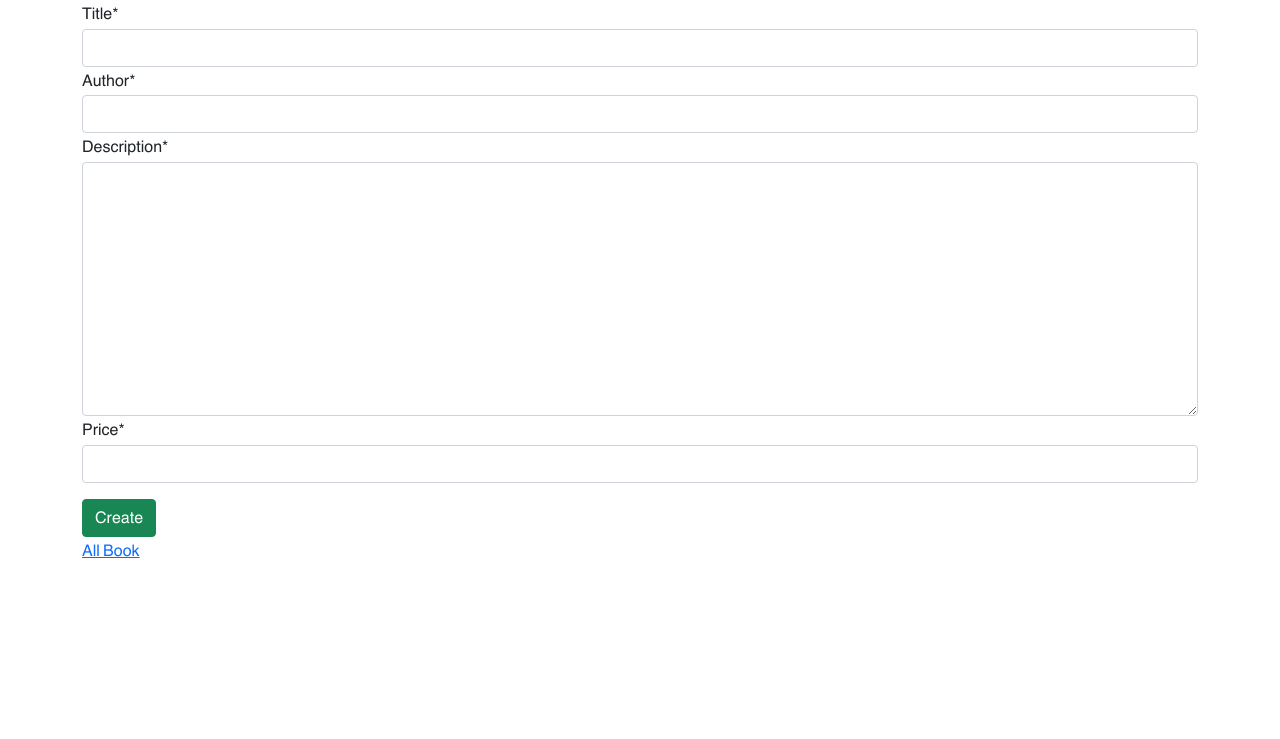
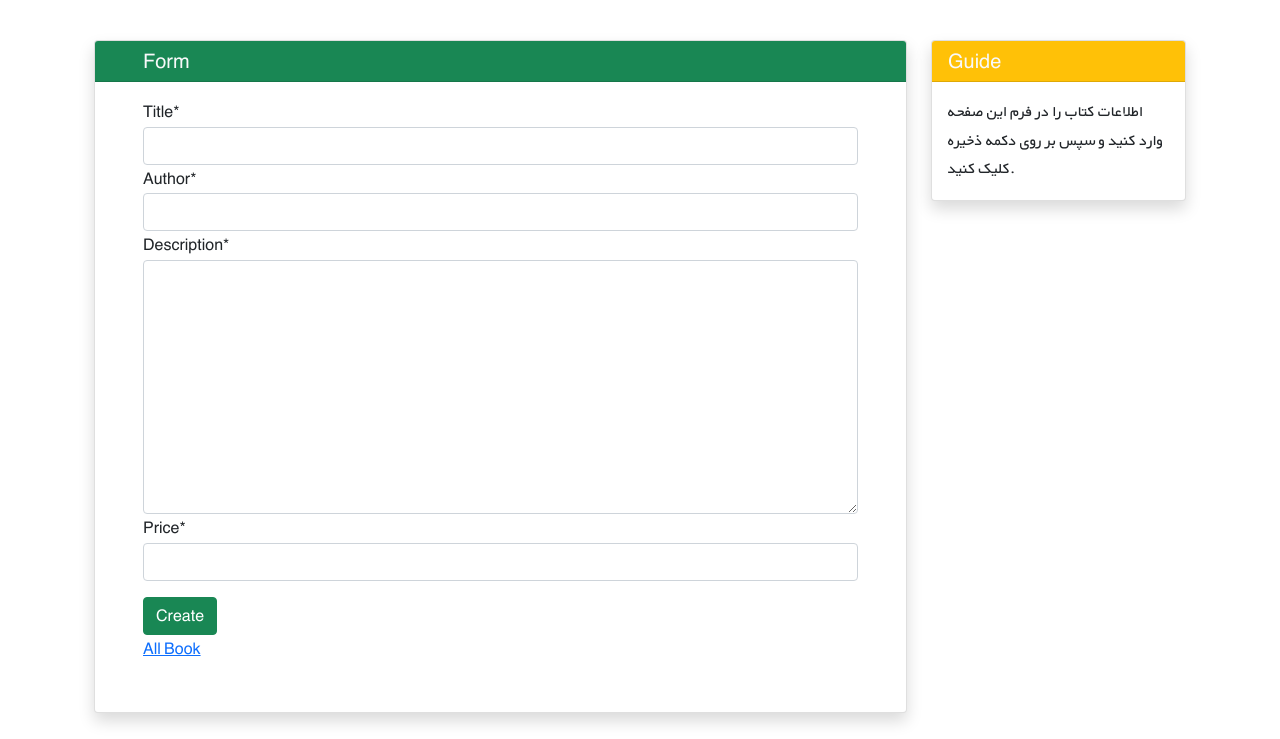
Before and after one commit to alinavabi65/Django_bookstote_project, a Django app: page /book/create/ in a window 1280 px wide. Shown: the part 61-800 px from the top of the page. Run offline with Django 4.2, Linux system fonts and the light colour scheme; some libraries are stand-ins or nearby versions.

Commit message:
edit detail view

```diff
--- a/books/templates/books/book_create.html
+++ b/books/templates/books/book_create.html
@@ -7,10 +7,33 @@
 {% endblock %}
 
 {% block content %}
+    <div class="container mt-4" dir="ltr">
+        <div class="row">
+            <div class="col-9">
+                <div class="card shadow my-3">
+                    <h5 class="card-header bg-success text-light px-5">Form</h5>
+                    <div class="px-5 pt-3 pb-5">
                         <form action="" method="post">
                             {% csrf_token %}
                             {{ form|crispy }}
                             <button type="submit" class="btn btn-success mt-3">Create</button>
                         </form>
                         <a href="{% url 'list_view' %}">All Book</a>
+                    </div>
+                </div>
+            </div>
+            <div class="col-3">
+
+                <div class="card my-3 shadow">
+                    <h5 class="card-header bg-warning text-light">Guide</h5>
+                    <div class="card-body">
+                        <p class="card-text">
+                            اطلاعات کتاب را در فرم این صفحه وارد کنید و سپس بر روی دکمه ذخیره کلیک کنید.
+                        </p>
+                    </div>
+                </div>
+
+            </div>
+        </div>
+    </div>
 {% endblock %}
```
Lines whose indentation alone changed are shown as unchanged.
